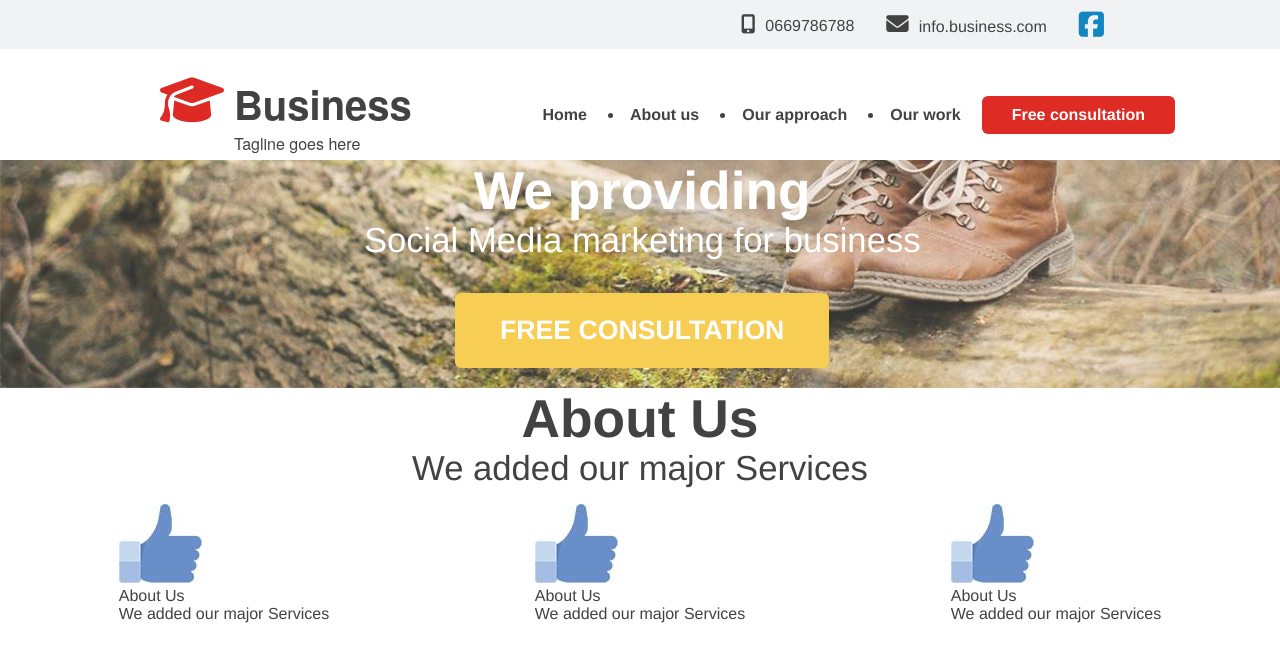
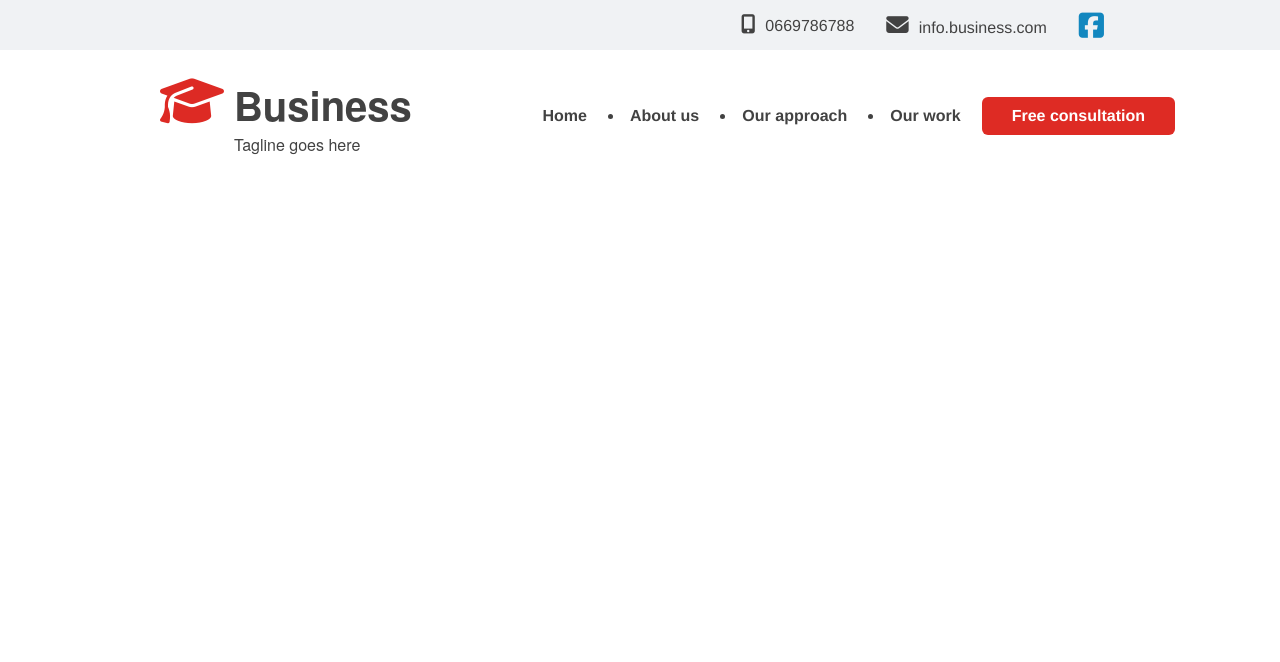
Before and after one commit to Irines/WebTemplate, a plain HTML site: page index.html in a window 1280 px wide. Drawn offline with Linux system fonts and the light colour scheme.

Commit message:
Problem with a header

```diff
--- a/index.html
+++ b/index.html
@@ -10,6 +10,7 @@
     </head>
     <body>
        <header>
+           <!-- этот нав пропадает, но его видно, если скрыть все блоки main -->
            <nav class="containerTop">
                 <a class="item" href="#"><i class="fas fa-mobile-alt"> </i>0669786788</a>
                 <a class="item" href="#"><i class="fas fa-envelope"></i>info.business.com</a>
@@ -28,16 +29,10 @@
               <a href="#" class="item">Our approach</a>
               <a href="#" class="item">Our work</a>
               <a href="#" class="item button">Free consultation</a>
-              <!-- <button class="item btn">Free consultation</button> -->
            </nav>
        </header>
        <main>
-           <!-- <section>
-               <div class="bigImg">
-
-               </div>
-           </section> -->
-           <div class="bigImg">
+           <!-- <div class="bigImg">
             <span class="before"></span>
             <span class="inner">
                 <p class="item titleMain white">We providing</p>
@@ -66,11 +61,10 @@
                     <p class="item">We added our major Services</p>
                    </div>
                </div>
-           </div>
+           </div> -->
 
        </main>
        <footer>
-
        </footer>
     </body>
 </html>
--- a/style.css
+++ b/style.css
@@ -3,6 +3,7 @@ html {
     display: flex;
     flex-direction: column;
 }
+html, body{ height:100%;}
 *{
     margin: 0 0;
 }
@@ -23,7 +24,9 @@ header {
     width: 100%;
     max-width: 1600px;
     min-width: 1200px;
-    height: auto;
+    /* height: auto; */
+    height: -webkit-fill-available;
+    overflow: visible;
 }
 a.item {
     color: inherit;
@@ -44,9 +47,9 @@ a.item {
     font-size: 26pt;
 }
 
-header, footer {
+/* header, footer {
     height: 20vh;
-}
+} */
 
 .fas {
     padding-right: 10px;
@@ -67,7 +70,9 @@ header, footer {
 }
 
 .containerTop {
-    /* width: 100%; */
+    /* min-height: 100%; */
+    flex-grow: 1;
+    max-height: 40px;
     max-width: 1600px;
     display: flex;
     justify-content: flex-end;
@@ -93,13 +98,14 @@ header, footer {
 }
 
 .containerNav {
+    flex-grow: 1;
     max-width: 1600px;
     padding-left: 12.5%;
     padding-right: 12.5%;
     padding-top: 2%;
     padding-bottom: 2%;
     display: flex;
-    max-height: 130px;
+    max-height: 80px;
     /* justify-content: center; */
     flex-wrap: nowrap;
     align-items: center;
```
